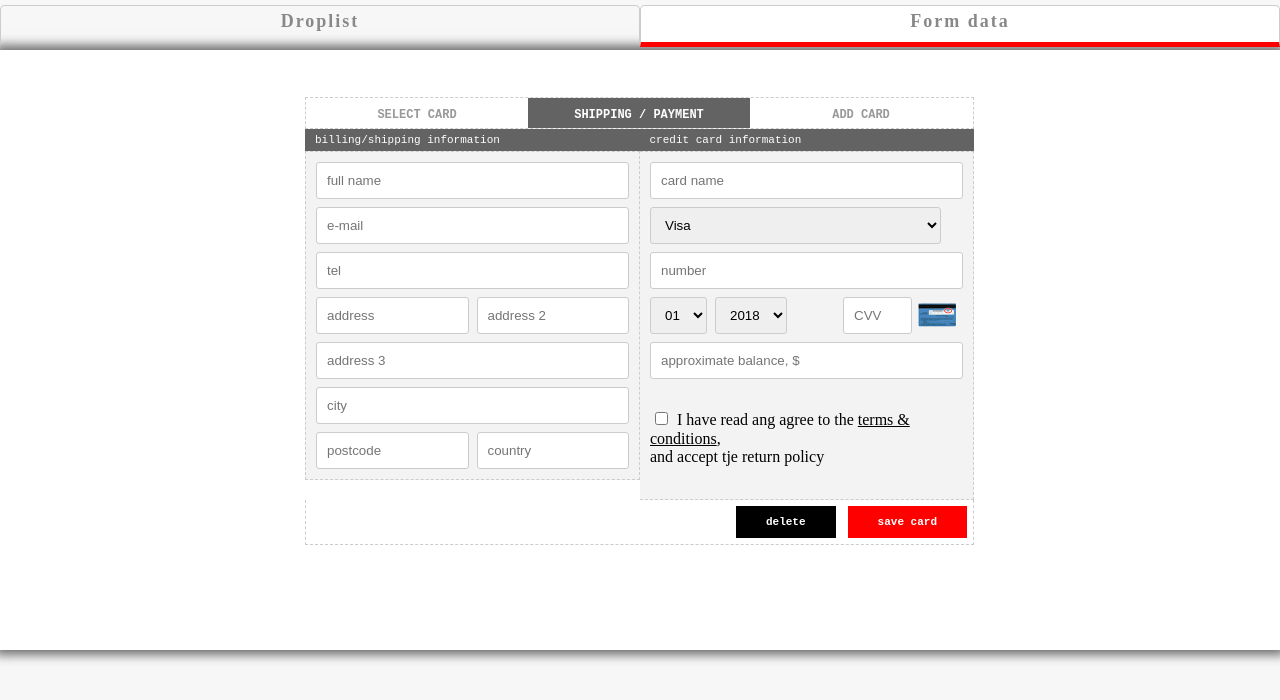
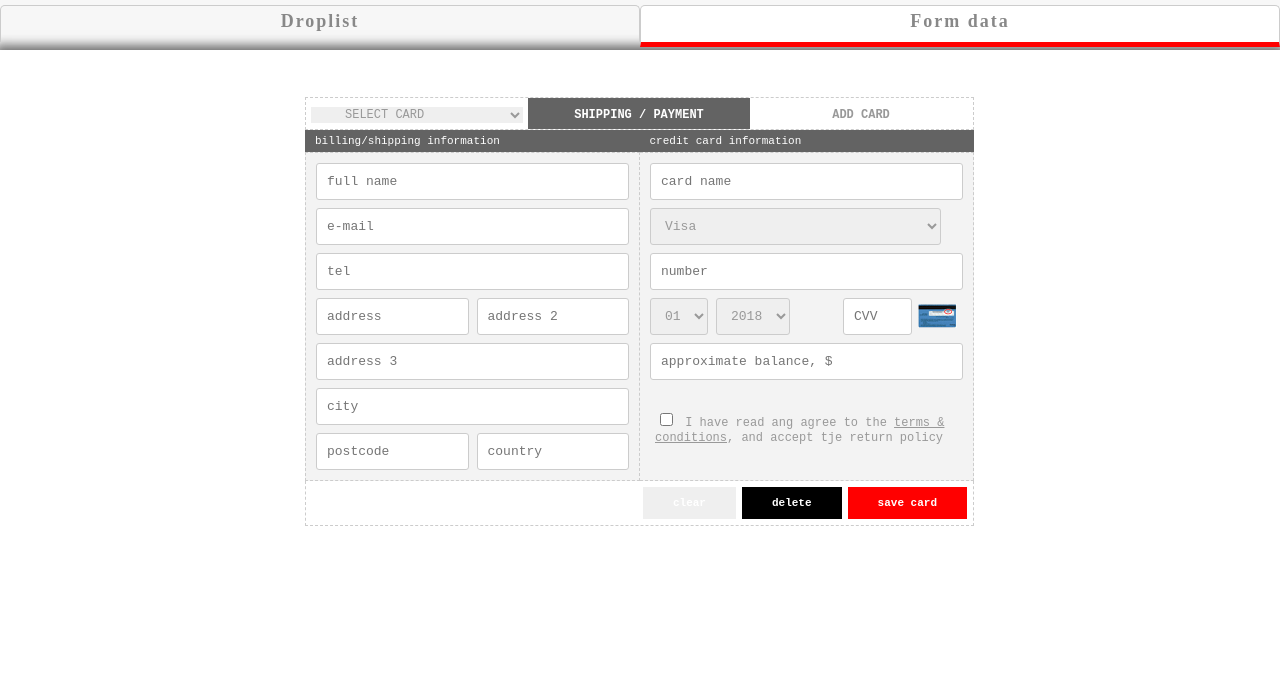
Before and after one commit to Shitovdm/SupremeBot, a browser extension: page options.html in a window 1280 px wide. Drawn offline with Linux system fonts and the light colour scheme; no server answers.

Commit message:
Добавлено представление добавление платежной карты в локальное хранилище.

```diff
--- a/css/options-style.css
+++ b/css/options-style.css
@@ -54,7 +54,7 @@ body{
 
 }
 .data-options{
-    min-height: 600px;
+    min-height: 880px;
     display: none;
     padding: 0% 15% 0% 15%;
 }
@@ -156,18 +156,21 @@ h1{
 }
 
 /* Form data styles */
-
 .card-form{
     width:670px;
     margin-left: calc(50% - 335px);
 }
-
 .half-form{
     float:left;
     width: 313px;
     background-color: #f3f3f3;
     border:1px dashed #ccc;
     padding: 10px;
+}
+.half-form input{
+    color: #999;
+    font-size: 13px;
+    font-family: "Courier New", Courier, Monaco;
 }
 .right-side{
     border-left:none;
@@ -179,7 +182,6 @@ h1{
     margin-bottom: 8px;
     padding: 10px;
 }
-
 .field-middle{
     float: left;
     border:1px solid #ccc;
@@ -202,12 +204,10 @@ h1{
 }
 .right-side .multi-form{
     margin-bottom: 8px;
-
 }
 .right-side .multi-form input{
     width: 15%;
     float: right;
-
 }
 .right-side .multi-form img{
     float: right;
@@ -235,6 +235,9 @@ h1{
 }
 select{
     padding: 9px 10px!important;
+    color: #999;
+    font-size: 13px;
+    font-family: "Courier New", Courier, Monaco;
 }
 .select-year{
     margin-left: 8px;
@@ -246,17 +249,19 @@ select{
     margin:5px;
 }
 .terms{
-    margin-bottom: 23px;
+    margin-left: 5px;
+    margin-bottom: 25px;
+    color: #999;
+    font-size: 12px;
+    font-family: "Courier New", Courier, Monaco;
 }
 .bottom-side{
     border:1px dashed #ccc;
     border-top: none;
     width: 667px;
-
 }
 .bottom-side input{
     float:right;
-    margin-right: 10px;
     border-radius: 0px;
     border: none;
     color:#fff;
@@ -265,6 +270,7 @@ select{
     font-size: 11px;
     padding: 10px 30px;
     margin: 6px;
+    margin-left: 0px;
     cursor: pointer;
 }
 #delete-button{
@@ -279,7 +285,6 @@ select{
 #save-button:hover{
     background-color: #db0000;
 }
-
 .card-nav-bar{
     border:1px dashed #ccc;
     width: 667px;
@@ -300,7 +305,22 @@ select{
 .selected-bg{
     background-color: #636363;
     color: #fff;
+    user-select: none;
+    padding-bottom: 7px;
 }
 .selected-bg b{
     color: #fff;
 }
+#select-card select{
+    border: none;
+    cursor:pointer;
+    padding: 0px 30px!important;
+    width: 212px;
+    text-transform: uppercase;
+    color: #999;
+    font-size: 12px;
+    font-family: "Courier New", Courier, Monaco;
+}
+#add-card{
+    cursor:pointer;
+}
--- a/js/options.js
+++ b/js/options.js
@@ -1,12 +1,12 @@
-
-function navbarSwitchOnDroplist(e){ //  Переключение на Droplist.
+/******************* Функции для дроплиста ********************/
+//  Переключение на Droplist.
+function navbarSwitchOnDroplist(e){
     //  Скрываем форму.
     $("#nav-form").css({
         "border-bottom" : "none",
         "background-color" : "inherit"
     });
     $("#content-form").css("display","none");
-
     //  Показываем дроплист.
     $("#nav-droplist").css({
         "border-bottom" : "5px solid #ff0000",
@@ -14,15 +14,14 @@ function navbarSwitchOnDroplist(e){ //  Переключение на Droplist.
     });
     $("#content-droplist").css("display","block");
 }
-
-function navbarSwitchOnFormData(e){ //  Переключение на Form Data.
+//  Переключение на Form Data.
+function navbarSwitchOnFormData(e){
     //  Скрываем дроплист.
     $("#nav-droplist").css({
         "border-bottom" : "none",
         "background-color" : "inherit"
     });
     $("#content-droplist").css("display","none");
-
     //  Показываем форму.
     $("#nav-form").css({
         "border-bottom" : "5px solid #ff0000",
@@ -35,7 +34,7 @@ function addToCard(){
     alert("RABOTAet");
 }
 
-document.addEventListener("DOMContentLoaded", function () {
+document.addEventListener("DOMContentLoaded", function () { //  Дроплист
     //  Активная вкладка по умочанию.
     $("#nav-droplist").css({
         "border-bottom" : "none",
@@ -47,6 +46,7 @@ document.addEventListener("DOMContentLoaded", function () {
     document.getElementById("nav-droplist").addEventListener("click", navbarSwitchOnDroplist);
     document.getElementById("nav-form").addEventListener("click", navbarSwitchOnFormData);
 
+    //  Загрузка дроплиста с крмьюнити.
     var url = "https://www.supremecommunity.com/season/spring-summer2018/droplist/2018-03-01/";
     // Получаем и парсим код Steam страницы с предметом
     var xhr = new XMLHttpRequest();
@@ -99,3 +99,55 @@ document.addEventListener("DOMContentLoaded", function () {
         }
     };
 });
+
+
+
+/******************* Функции для форм ********************/
+
+function saveCard(){
+    //  Получаем данные всех полей.
+    var cardData = {};
+    cardData.fullName = $("#full-name").val();
+
+
+    alert(cardData["fullName"]);
+
+    for(var prop in cardData) {
+        if(cardData.hasOwnProperty(prop)){
+
+        }
+    }
+    //  Проверяем поля на заполненность.
+    /*for(var i = 0; i < $(cardData).length; i++){
+
+    }*/
+    if(cardData.fullName == ""){
+        console.log("Empty");
+    }else{
+        alert(cardData.fullName);
+    }
+
+
+    //  Сохраняем данные.
+    /*chrome.storage.local.set({'cardNumber': '7894 7894 1236 4512', 'CVV': '789'}, function(){
+        console.log("Saved!");
+    }); */
+}
+
+function deleteCard(){
+    chrome.storage.local.get(['foo', 'cardNumber'], function(items) {
+        console.log('Settings retrieved', items);
+    });
+}
+
+function clearStorage(){
+    chrome.storage.local.clear(function(items) {
+        console.log('Storage cleared', items);
+    });
+}
+
+document.addEventListener("DOMContentLoaded", function () { //  Дроплист
+    document.getElementById("save-button").addEventListener("click", saveCard);  //
+    document.getElementById("delete-button").addEventListener("click", deleteCard);  //
+    document.getElementById("clear-button").addEventListener("click", clearStorage);  //
+});
--- a/options.html
+++ b/options.html
@@ -23,16 +23,20 @@
             <!-- Рабочее поле данных форм -->
 
             <div class="data-options" id="content-form">
-
                 <div class="card-form">
                     <div class="full-form card-nav-bar">
-                        <div class="nav-card">
-                            <b>SELECT CARD</b>
+                        <div class="nav-card" id="select-card">
+                            <select>
+                                <option value="" disabled selected>SELECT CARD</option>
+                                <option>Leonid card</option>
+                                <option>KIWI card</option>
+                                <option>7895 4651 7842 7842</option>
+                            </select>
                         </div>
                         <div class="nav-card selected-bg">
                             <b>SHIPPING / PAYMENT</b>
                         </div>
-                        <div class="nav-card">
+                        <div class="nav-card" id="add-card">
                             <b>ADD CARD</b>
                         </div>
                     </div>
@@ -99,7 +103,6 @@
                                 <option>2027</option>
                                 <option>2028</option>
                             </select>
-
                             <img src="img/mini-card.gif">
                             <input type="text" class="field-small" id="cvv" placeholder="CVV">
                             <div class="clear"></div>
@@ -109,13 +112,14 @@
                         </div>
                         <div class="terms">
                             <input class="terms-checkbox" type="checkbox">
-                            <label>I have read ang agree to the <u>terms & conditions</u>,<br> and accept tje return policy</label>
+                            <label>I have read ang agree to the <u>terms & conditions</u>, and accept tje return policy</label>
                         </div>
                     </div>
                     <div class="clear"></div>
                     <div class="full-form bottom-side">
                         <input type="button" class="action-button" id="save-button" value="save card">
                         <input type="button" class="action-button" id="delete-button" value="delete">
+                        <input type="button" class="action-button" id="clear-button" value="clear">
                     </div>
                     <div class="clear"></div>
                 </div>
```
Also changed, not shown: manifest.json.
